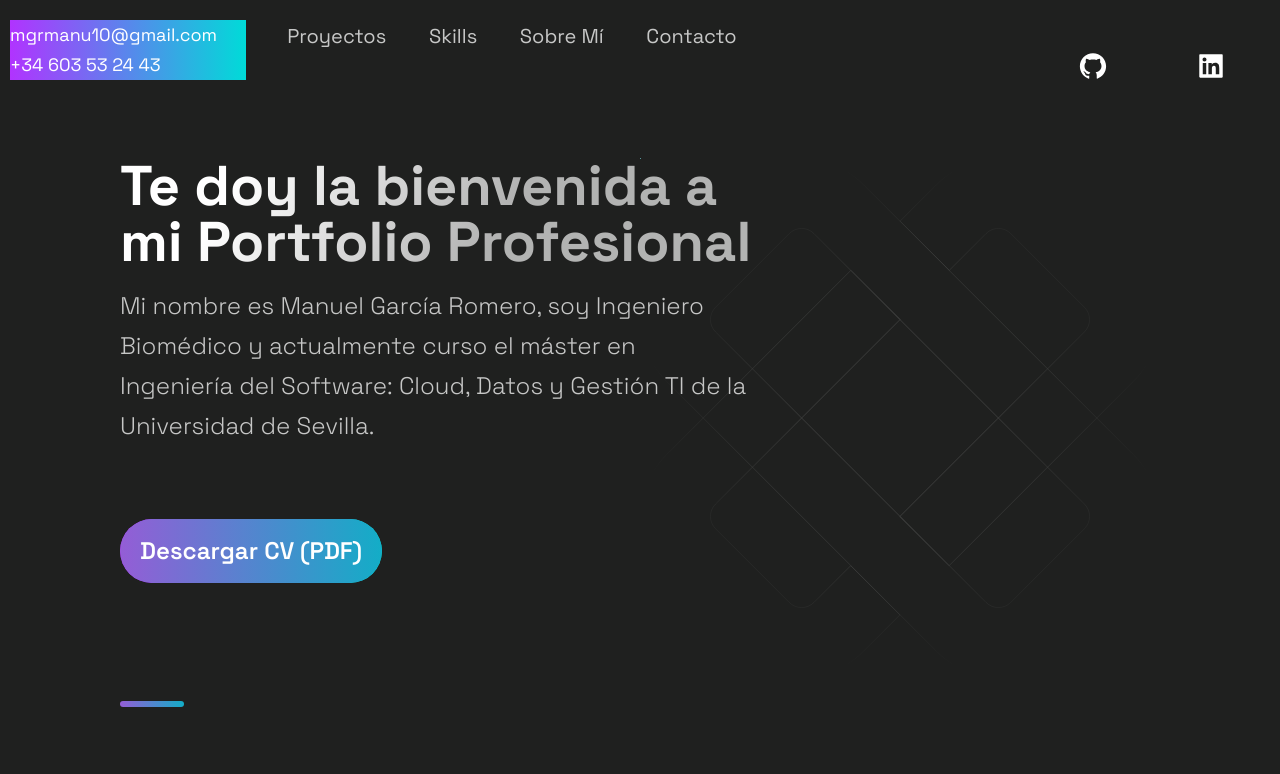
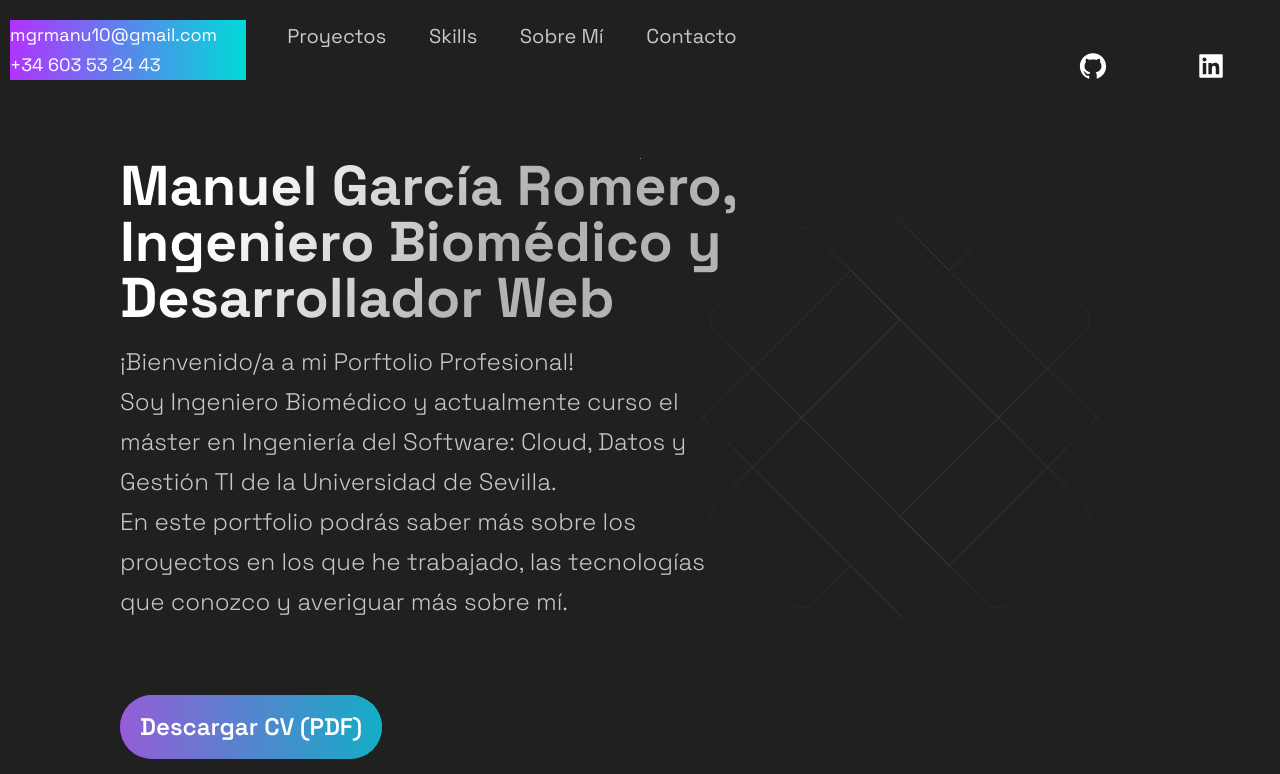
Before and after one commit to mgrmanu10/portfolio-pro-manu, a Next.js app: page / in a window 1280 px wide. Shown: the top 774 px of the page. Built offline with nearby package versions, Linux system fonts and the light colour scheme.

Commit message:
actualizado

```diff
--- a/src/components/Bienvenida/Bienvenida.js
+++ b/src/components/Bienvenida/Bienvenida.js
@@ -10,13 +10,17 @@ const Bienvenida = (props) => (
   <Section row nopadding>
     <LeftSection>
       <SectionTitle>
-        Te doy la bienvenida a<br/>
-        mi Portfolio Profesional
+        Manuel García Romero,<br/>
+        Ingeniero Biomédico y <br/>
+        Desarrollador Web
         <br/>
 
       </SectionTitle>
       <SectionText>
-       Mi nombre es Manuel García Romero, soy Ingeniero Biomédico y actualmente curso el máster en Ingeniería del Software: Cloud, Datos y Gestión TI de la Universidad de Sevilla.
+       ¡Bienvenido/a a mi Porftolio Profesional!
+       <br/>Soy Ingeniero Biomédico y actualmente curso el máster en Ingeniería del Software: Cloud, Datos y Gestión TI de la Universidad de Sevilla.
+       <br/>En este portfolio podrás saber más sobre los proyectos en los que he trabajado, las tecnologías que conozco y averiguar más sobre mí.
+
       </SectionText>
       <br/>
       <br/>
```
Also changed, not shown: 2 other files (tests, documents, lock files or other folders).
